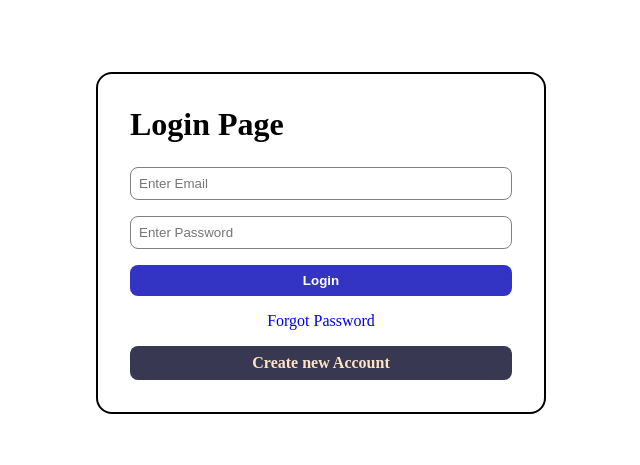
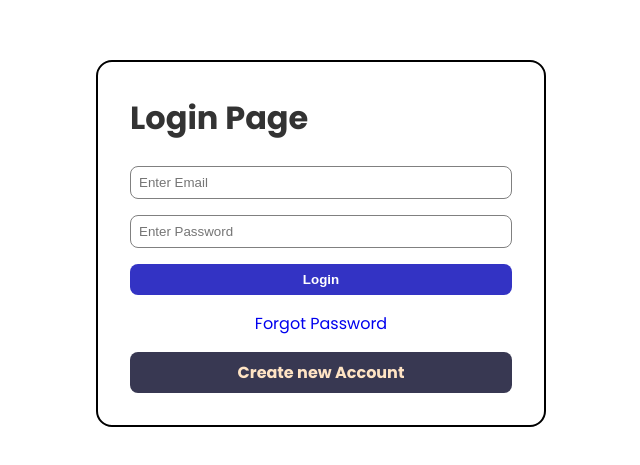
Before and after one commit to devsandeepsharma/Expense-Tracker-With-React, a React (Create React App) app: page /login in a window 1280 px wide. Shown: the part 157-622 px from the top of the page, without its empty margins (319-959 px from the left). Built offline with nearby package versions, Linux system fonts and the light colour scheme.

Commit message:
fonts root variable added

```diff
--- a/public/index.html
+++ b/public/index.html
@@ -10,34 +10,17 @@
       content="Web site created using create-react-app"
     />
     <link rel="apple-touch-icon" href="%PUBLIC_URL%/logo192.png" />
-    <!--
-      manifest.json provides metadata used when your web app is installed on a
-      user's mobile device or desktop. See https://developers.google.com/web/fundamentals/web-app-manifest/
-    -->
     <link rel="manifest" href="%PUBLIC_URL%/manifest.json" />
-    <!--
-      Notice the use of %PUBLIC_URL% in the tags above.
-      It will be replaced with the URL of the `public` folder during the build.
-      Only files inside the `public` folder can be referenced from the HTML.
 
-      Unlike "/favicon.ico" or "favicon.ico", "%PUBLIC_URL%/favicon.ico" will
-      work correctly both with client-side routing and a non-root public URL.
-      Learn how to configure a non-root public URL by running `npm run build`.
-    -->
-    <title>React App</title>
+    <!-- Google font -->
+    <link rel="preconnect" href="https://fonts.googleapis.com">
+    <link rel="preconnect" href="https://fonts.gstatic.com" crossorigin>
+    <link href="https://fonts.googleapis.com/css2?family=Poppins:wght@300;400;500;700&display=swap" rel="stylesheet">
+    <!-- title -->
+    <title>Hisab</title>
   </head>
   <body>
     <noscript>You need to enable JavaScript to run this app.</noscript>
     <div id="root"></div>
-    <!--
-      This HTML file is a template.
-      If you open it directly in the browser, you will see an empty page.
-
-      You can add webfonts, meta tags, or analytics to this file.
-      The build step will place the bundled scripts into the <body> tag.
-
-      To begin the development, run `npm start` or `yarn start`.
-      To create a production bundle, use `npm run build` or `yarn build`.
-    -->
   </body>
 </html>
--- a/src/index.css
+++ b/src/index.css
@@ -1,3 +1,16 @@
+:root {
+  --clr-primary: #007BFF;
+  --clr-bg: #FFFFFF;
+  --clr-text: #333333;
+
+  --ff-base: "Poppins", sans-serif;
+  --fw-300: 300;
+  --fw-400: 400;
+  --fw-500: 500;
+  --fw-700: 700;
+}
+
+/* default */
 * {
   box-sizing: border-box;
   margin: 0;
@@ -11,3 +24,10 @@ li {
 a {
   text-decoration: none;
 }
+
+body {
+  background-color: var(--clr-bg);
+  color: var(--clr-text);
+  font-family: var(--ff-base);
+  font-weight: var(--fw-400);
+}
```
